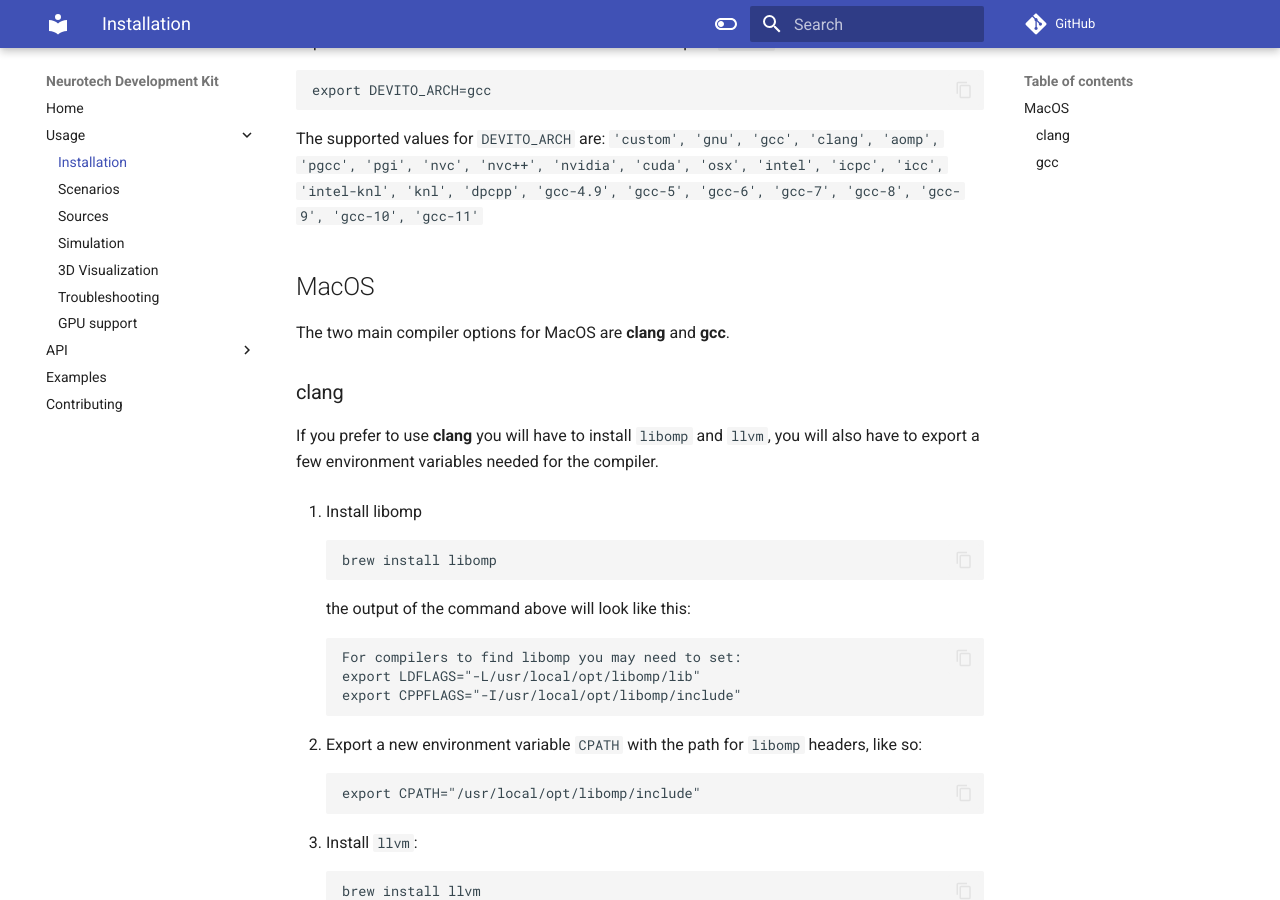
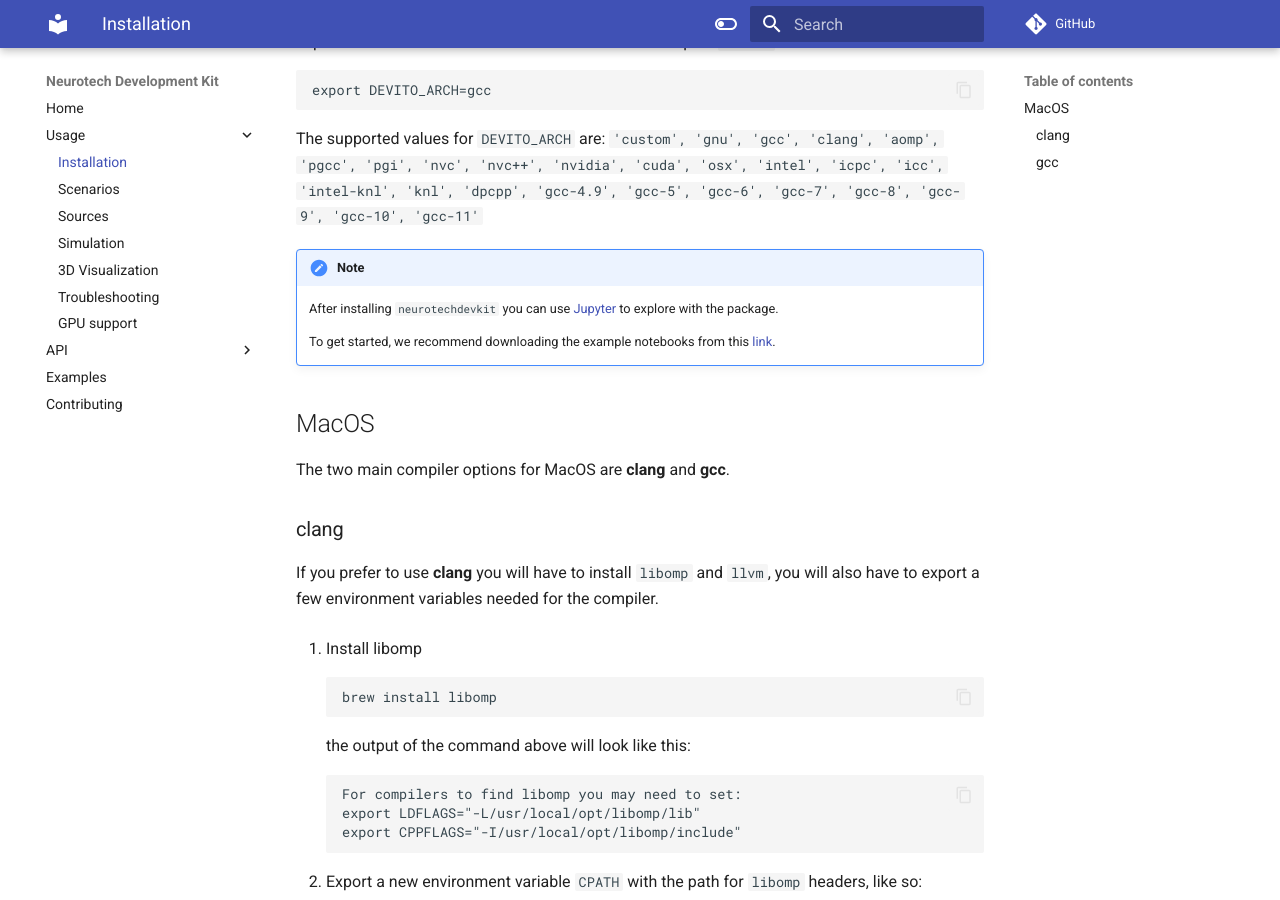
Before and after one commit to agencyenterprise/neurotechdevkit, an MkDocs documentation site: the page built from docs/usage/installation.md, in a window 1280 px wide and 900 px high, scrolled down 666 px. Built offline with MkDocs 1.6.1 and Material for MkDocs 9.7.7, drawn with Linux system fonts in a browser that asks for light colours; comment, search, counter and statistics services are not loaded.

Commit message:
Adding documentation on how to download the example notebooks (#58)
* Adding download-notebooks script to NDK

* Adding pooch as dependency

* Updating dockerfile to generate example notebooks and to print the http address of the jupyter server

* Updating docker test

* Replacing download_notebook script with a link to download the zip file with the example notebooks

* Removing pooch from main dependencies

* Not generating the gallery examples into the docker container anymore

* Downloading gallery to the docker image

* Updating docs to run ndk in a docker container

* Adding jupyter lab links to documentation

* update text

---------

Co-authored-by: Diogo de Lucena <90583560+d-lucena@users.noreply.github.com>

```diff
--- a/docker-compose.yml
+++ b/docker-compose.yml
@@ -4,6 +4,6 @@
   ndk:
     image: ghcr.io/agencyenterprise/neurotechdevkit:latest
     volumes:
-      - ./:/app
+      - ./notebooks:/ndk/notebooks
     ports:
       - 8888:8888
--- a/docs/usage/installation.md
+++ b/docs/usage/installation.md
@@ -30,6 +30,11 @@
 
 The supported values for `DEVITO_ARCH` are: `'custom', 'gnu', 'gcc', 'clang', 'aomp', 'pgcc', 'pgi', 'nvc', 'nvc++', 'nvidia', 'cuda', 'osx', 'intel', 'icpc', 'icc', 'intel-knl', 'knl', 'dpcpp', 'gcc-4.9', 'gcc-5', 'gcc-6', 'gcc-7', 'gcc-8', 'gcc-9', 'gcc-10', 'gcc-11'`
 
+
+!!! note
+    After installing `neurotechdevkit` you can use [Jupyter](https://jupyterlab.readthedocs.io/en/stable/) to explore with the package.
+
+    To get started, we recommend downloading the example notebooks from this [link](https://agencyenterprise.github.io/neurotechdevkit/generated/gallery/gallery_jupyter.zip).
 
 ## MacOS
 
```
Also changed, not shown: docs/index.md (+18 -3 lines), 4 other files.
